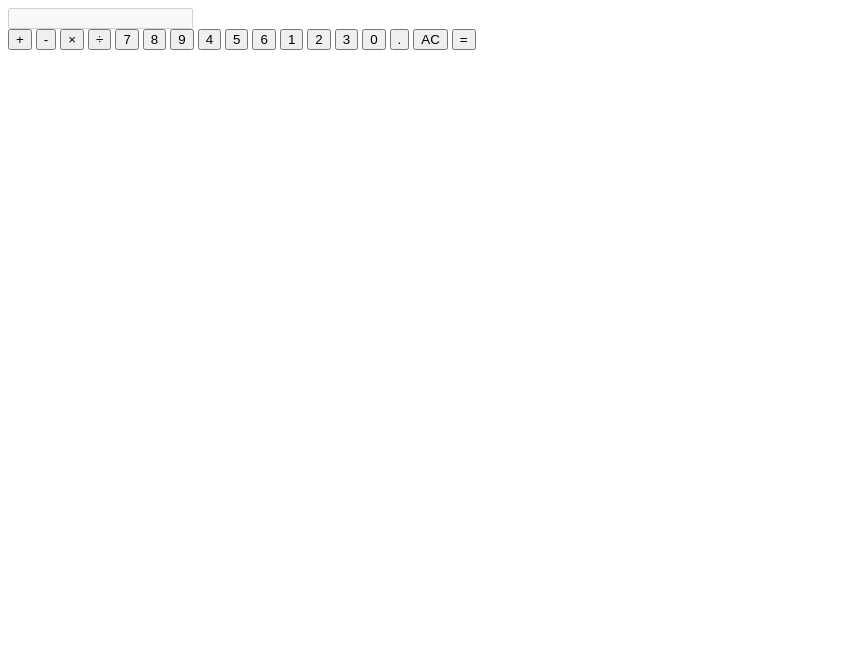
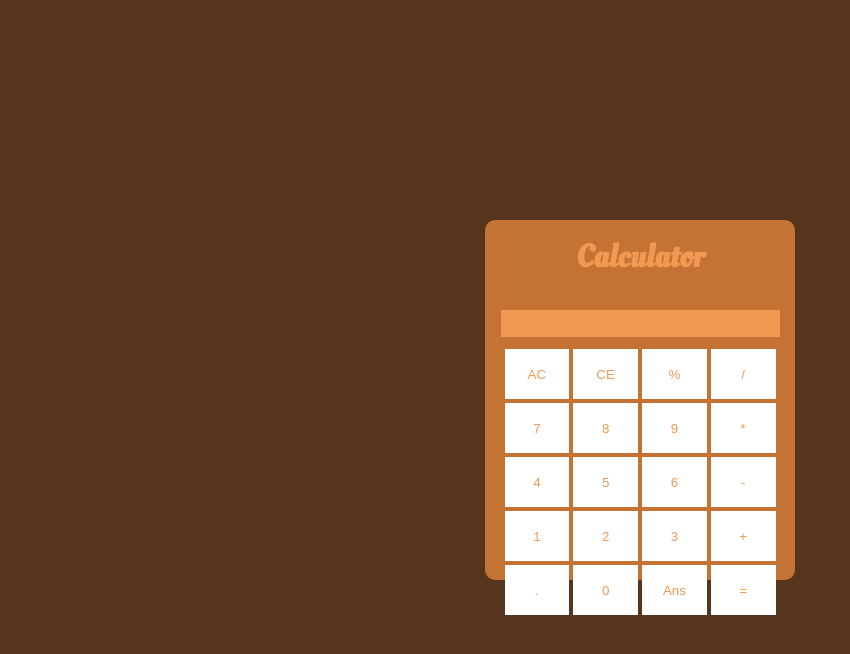
Before and after one commit to callmeabraz/Calculator, a plain HTML site: page index.html in a window 1280 px wide. Shown: the whole page, without its empty margins (0-850 px from the left). Drawn offline with Linux system fonts and the light colour scheme.

Commit message:
Full Functionality added

```diff
--- a/index.html
+++ b/index.html
@@ -1,38 +1,37 @@
 <!DOCTYPE html>
+
+<head>
+    <title>Calculator</title>
+        <meta charset="UTF-8">
+        <meta name="viewport" content="width=device-width, initial-scale=1.0">
+        <link rel="stylesheet" href="main.css">
+</head>
 
 <body>
     <div class="calculator">
-
-        <input type="text" class="calculator-screen" value="" disabled />
-
-        <div class="calculator-keys">
-
-        <button type="button" class="operator" value="+">+</button>
-        <button type="button" class="operator" value="-">-</button>
-        <button type="button" class="operator" value="*">&times;</button>
-        <button type="button" class="operator" value="/">&divide;</button>
-
-        <button type="button" value="7">7</button>
-        <button type="button" value="8">8</button>
-        <button type="button" value="9">9</button>
-
-
-        <button type="button" value="4">4</button>
-        <button type="button" value="5">5</button>
-        <button type="button" value="6">6</button>
-
-
-        <button type="button" value="1">1</button>
-        <button type="button" value="2">2</button>
-        <button type="button" value="3">3</button>
-
-
-        <button type="button" value="0">0</button>
-        <button type="button" class="decimal" value=".">.</button>
-        <button type="button" class="all-clear" value="all-clear">AC</button>
-
-        <button type="button" class="equal-sign operator" value="=">=</button>
-
+        <h1>Calculator</h1>
+        <input type="textbox" class="textbox" readonly>
+        <div class="buttons">
+          <button class="button" value="AC">AC</button>
+          <button class="button" value="CE">CE</button>
+          <button class="button" value="%">%</button>
+          <button class="button" value="/">/</button>
+          <button class="button" value="7">7</button>
+          <button class="button" value="8">8</button>
+          <button class="button" value="9">9</button>
+          <button class="button" value="*">*</button>
+          <button class="button" value="4">4</button>
+          <button class="button" value="5">5</button>
+          <button class="button" value="6">6</button>
+          <button class="button" value="-">-</button>
+          <button class="button" value="1">1</button>
+          <button class="button" value="2">2</button>
+          <button class="button" value="3">3</button>
+          <button class="button" value="+">+</button>
+          <button class="button" value=".">.</button>
+          <button class="button" value="0">0</button>
+          <button class="button" value="And">Ans</button>
+          <button class="button" value="=">=</button>
         </div>
-    </div>
+      </div>
 </body>
--- a/main.css
+++ b/main.css
@@ -0,0 +1,54 @@
+@import url(https://fonts.googleapis.com/css?family=Oleo+Script);
+
+html, body {
+  height: 100%;
+  width: 100%;
+  background-color: #56351E;
+}
+
+h1 {
+  font-family: 'Oleo Script', cursive;
+  margin-top: 10px;
+  color: #F19953;
+}
+
+button {
+  height: 50px;
+  border: none;
+}
+
+.calculator {
+  text-align: center;
+  width: 300px;
+  height: 350px;
+  border-radius: 10px;
+  margin: auto;
+  position: absolute;
+  top: 0; left: 0; right: 0; bottom: 0;
+  background-color: #C47335;
+  padding: 5px;
+}
+
+.buttons {
+  width: 275px;
+  text-align: center;
+  margin:10px auto;
+}
+
+.button{
+  float: left;
+  margin: 2px;
+  width: 64.75px;
+  color: #f19953;
+  background: #fff;
+  cursor: pointer;
+}
+
+.textbox {
+  margin-top: 10px;
+  text-align: right;
+  border: none;
+  height: 25px;
+  width: 275px;
+  background-color: #F19953;
+}
```
Also changed, not shown: app.js (added, +33 -0 lines).
